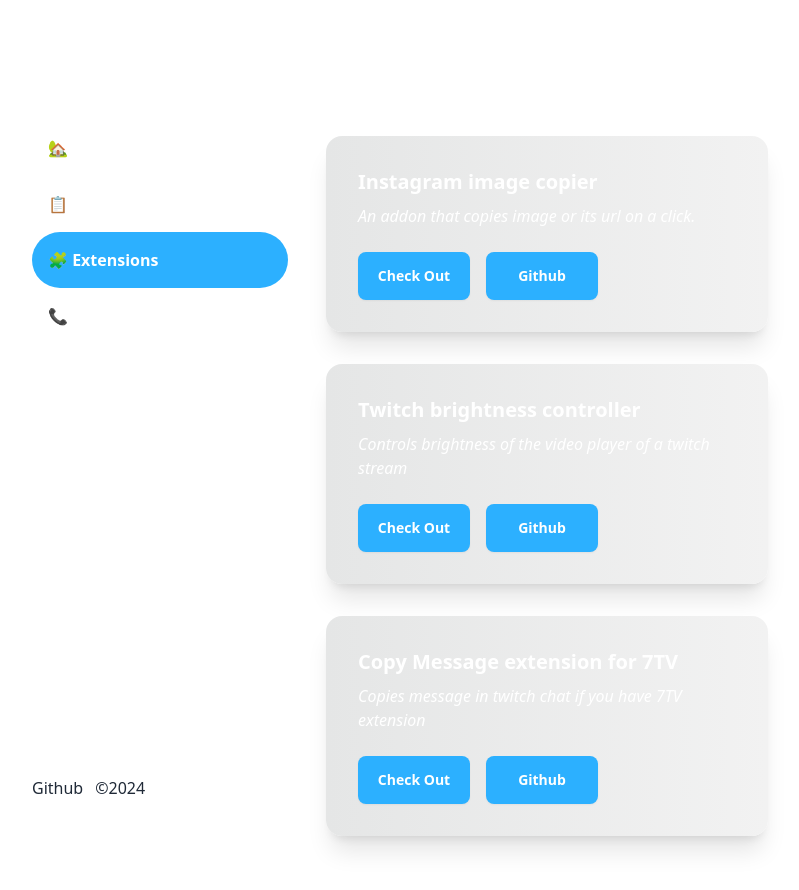
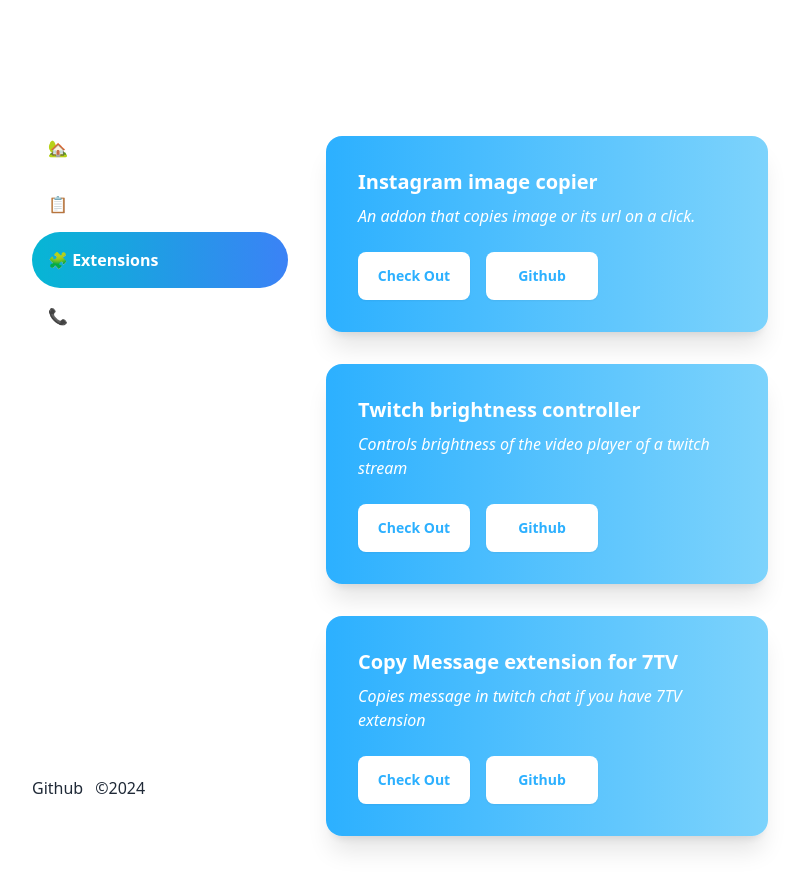
Before and after one commit to sougataghar477/portfolio-second, a React (Vite) app: page /extensions in a window 1280 px wide. Shown: the top 890 px of the page, without its empty margins (240-1039 px from the left). Built offline with nearby package versions, Linux system fonts and the light colour scheme.

Commit message:
changed styles

```diff
--- a/src/components/Card.jsx
+++ b/src/components/Card.jsx
@@ -1,17 +1,18 @@
 
 function Card({ project }) {
-  return <div className="card bg-gradient-to-r from-base-300 to-base-200 shadow-xl mb-8 w-full">
+  return <div className="card scale-card relative  bg-gradient-to-r from-[#2cb0ff] to-sky-300 shadow-xl mb-8 w-full">
+
     <div className="card-body">
       <h1 className="card-title text-white">{project.heading}</h1>
       <p className="leading-6 mb-4 italic text-white">{project.text}</p>
       <div className="flex gap-4">
         <a target="_blank" href={project.link}>
-          <button className="btn bg-[#2cb0ff] font-bold border-0  text-white w-28 hover:bg-sky-400 ">
+          <button className="btn bg-white font-bold border-0  text-[#2cb0ff] w-28 hover:bg-slate-100">
             Check Out
           </button>
         </a>
         {project.github && <a target="_blank" href={project.github}>
-          <button className="btn  bg-[#2cb0ff] border-0 font-bold  text-white w-28 hover:bg-sky-400">
+          <button className="btn  bg-white border-0 font-bold  text-[#2cb0ff] w-28 hover:bg-slate-100">
             Github
           </button>
         </a>}
--- a/src/components/Sidebar.jsx
+++ b/src/components/Sidebar.jsx
@@ -9,7 +9,7 @@
   <NavLink
     key={index}
     className={({ isActive }) =>
-      `text-white link ${isActive ? "active" : ""}`
+      `text-white link ${isActive ? "bg-gradient-to-r from-cyan-500 to-blue-500" : ""}`
     }
     to={link.to}
   >
--- a/src/index.css
+++ b/src/index.css
@@ -16,3 +16,31 @@
     font-weight: bold;
 
   }
+
+.border-animating{
+  background: linear-gradient(to right, #2cb0ff,purple);
+  background-size: 300%;
+  animation: gradient-animation 4s infinite;
+}
+.scale-card{
+  animation:scaling 1s forwards;
+}
+  @keyframes gradient-animation {
+    0% {
+      background-position: 0% 50%;
+    }
+    50% {
+      background-position: 100% 50%;
+    }
+    100% {
+      background-position: 0% 50%;
+    }
+  }
+  @keyframes scaling{
+    0%{
+      scale: 0;
+    }
+    100%{
+      scale: 1;
+    }
+  }
```
